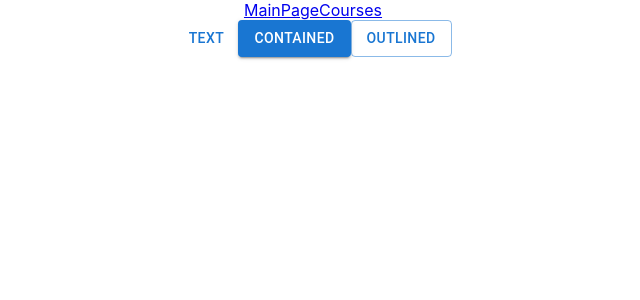
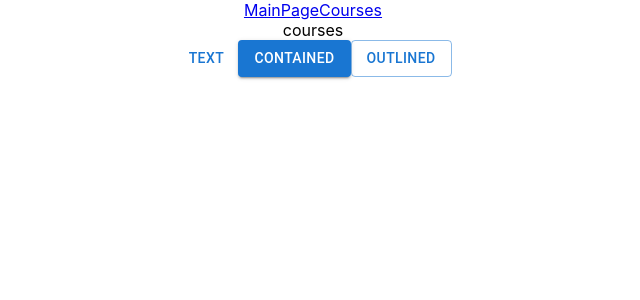
Before and after one commit to FilipdeTillier/speech-therapist-app, a React (Create React App) app: page /courses in a window 1280 px wide. Shown: the top 300 px of the page, without its empty margins (327-967 px from the left). Built offline with nearby package versions, Linux system fonts and the light colour scheme; the HTML template or start-up script is replaced by a standard one.

Commit message:
Add react redux for app

```diff
--- a/package.json
+++ b/package.json
@@ -8,6 +8,7 @@
     "@mui/icons-material": "^5.3.1",
     "@mui/material": "^5.4.0",
     "@mui/styled-engine-sc": "^5.3.0",
+    "@reduxjs/toolkit": "^1.7.2",
     "@testing-library/jest-dom": "^5.16.2",
     "@testing-library/react": "^11.2.7",
     "@testing-library/user-event": "^12.8.3",
@@ -18,6 +19,7 @@
     "node-sass": "^7.0.1",
     "react": "^17.0.2",
     "react-dom": "^17.0.2",
+    "react-redux": "^7.2.6",
     "react-router-dom": "^6.2.1",
     "react-scripts": "5.0.0",
     "styled-components": "^5.3.3",
--- a/src/Pages/Courses/Courses.tsx
+++ b/src/Pages/Courses/Courses.tsx
@@ -1,5 +1,12 @@
 import { ReactElement } from "react";
+import { useSelector } from "react-redux";
+import { RootState } from "../../redux/Store";
 
 export const Courses = (): ReactElement => {
-  return <div></div>;
+  const count = useSelector((state: RootState) => state.counter.value);
+  return (
+    <div>
+      <div>{count}</div>
+    </div>
+  );
 };
--- a/src/Routes/Router.tsx
+++ b/src/Routes/Router.tsx
@@ -4,9 +4,12 @@ import { Courses } from "../Pages/Courses/Courses";
 import Test from "../Pages/Test";
 import { Layout } from "../components/Layout/Layout";
 import { ReactElement } from "react";
+import { store } from "../redux/Store";
+import { Provider } from "react-redux";
 
 export const Router = (): ReactElement => {
   return (
+    <Provider store={store}>
       <BrowserRouter>
         <Routes>
           <Route element={<Layout />}>
@@ -16,5 +19,6 @@ export const Router = (): ReactElement => {
           </Route>
         </Routes>
       </BrowserRouter>
+    </Provider>
   );
 };
--- /dev/null
+++ b/src/redux/Counter.tsx
@@ -0,0 +1,17 @@
+import { createSlice } from "@reduxjs/toolkit";
+
+export interface CounterState {
+  value: string;
+}
+
+const initialState: CounterState = {
+  value: "courses",
+};
+
+export const counterSlice = createSlice({
+  name: "counter",
+  initialState,
+  reducers: {},
+});
+
+export default counterSlice.reducer;
--- /dev/null
+++ b/src/redux/Store.tsx
@@ -0,0 +1,12 @@
+import { configureStore } from "@reduxjs/toolkit";
+import counterReducer from "./Counter";
+
+export const store = configureStore({
+  reducer: {
+    counter: counterReducer,
+  },
+});
+
+export type RootState = ReturnType<typeof store.getState>;
+
+export type AppDispatch = typeof store.dispatch;
```
Also changed, not shown: 1 other file (tests, documents, lock files or other folders). Lines whose indentation alone changed are shown as unchanged.
